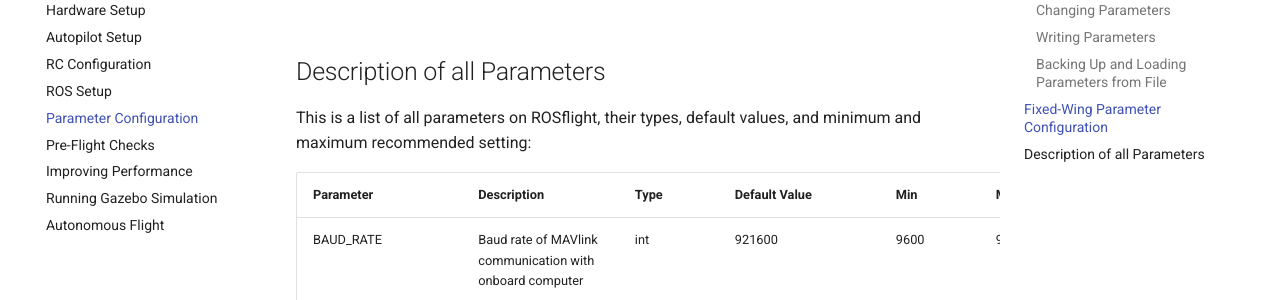
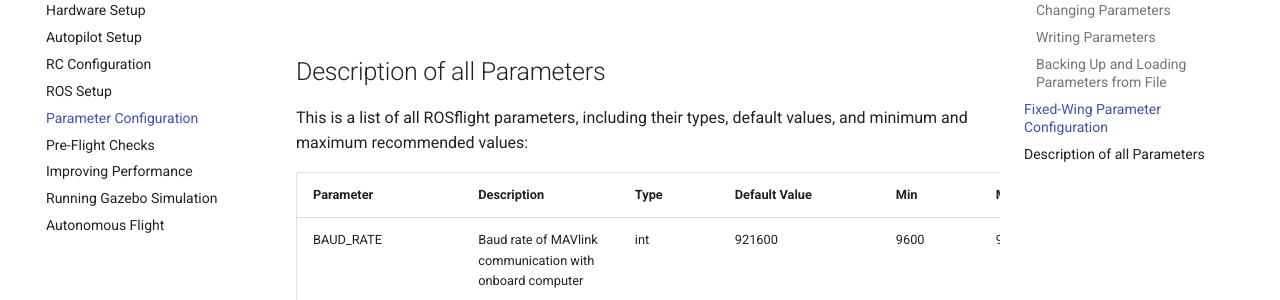
Before and after one commit to rosflight/rosflight_firmware, an MkDocs documentation site: the page built from docs/user-guide/parameter-configuration.md, in a window 1280 px wide and 1400 px high, scrolled down 2943 px. Shown: the part 152-452 px from the top of the window. Built offline with MkDocs 1.6.1 and Material for MkDocs 9.7.7, drawn with Linux system fonts in a browser that asks for light colours; comment, search, counter and statistics services are not loaded; old or Windows-style settings are respelled for this version of MkDocs; some of the changed text lies outside the part shown.

Commit message:
fixed typo, changed wording

```diff
--- a/docs/user-guide/parameter-configuration.md
+++ b/docs/user-guide/parameter-configuration.md
@@ -99,7 +99,7 @@
 
 ## Description of all Parameters
 
-This is a list of all parameters on ROSflight, their types, default values, and minimum and maximum recommended setting:
+This is a list of all ROSflight parameters, including their types, default values, and minimum and maximum recommended values:
 
 | Parameter | Description | Type | Default Value | Min | Max |
 |-----------|-------------|------|---------------|-----|-----|
```
Also changed, not shown: other parts of docs/user-guide/parameter-configuration.md (+1 -1 lines), 1 other file.
